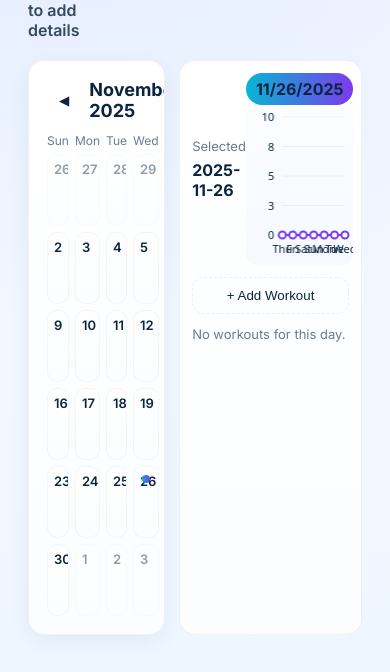
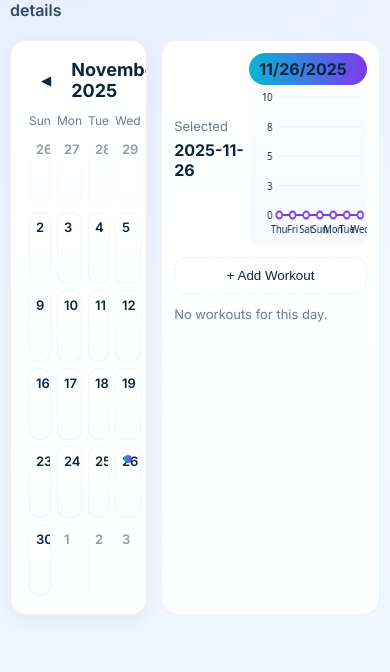
Before and after one commit to dylanrupnow/workout-calendar, a plain HTML site: page index.html in a window 390 px wide. Shown: the part 156-828 px from the top of the page. Drawn offline with Linux system fonts and the light colour scheme.

Commit message:
Updated for iPhone v2

```diff
--- a/index.html
+++ b/index.html
@@ -3,6 +3,9 @@
 	<head>
 		<meta charset="utf-8" />
 		<meta name="viewport" content="width=device-width, initial-scale=1" />
+		<meta name="apple-mobile-web-app-capable" content="yes" />
+		<meta name="apple-mobile-web-app-status-bar-style" content="default" />
+		<meta name="theme-color" content="#fbfdff" />
 		<title>Workout Calendar — Simple App</title>
 		<link href="https://fonts.googleapis.com/css2?family=Inter:wght@300;400;600;700;800&display=swap" rel="stylesheet">
 		<style>
@@ -14,14 +17,27 @@
 				--glass: rgba(11,37,64,0.06);
 				--muted: rgba(11,37,64,0.6);
 				--text: #0b2540;
+				--safe-top: env(safe-area-inset-top, 0px);
+				--safe-bottom: env(safe-area-inset-bottom, 0px);
 			}
 			*{box-sizing:border-box}
 			html,body{height:100%}
 			body{
-				margin:0; padding:28px; font-family:'Inter',system-ui,Segoe UI,Roboto,Arial;
+				margin:0; padding:calc(12px + var(--safe-top)) 12px calc(12px + var(--safe-bottom)); font-family:'Inter',system-ui,Segoe UI,Roboto,Arial;
 				background: radial-gradient(800px 400px at 10% 10%, rgba(120,160,255,0.12), transparent),
 						linear-gradient(180deg,var(--bg1),var(--bg2));
 				color:var(--text); -webkit-font-smoothing:antialiased;
+			}
+
+			/* Improve touch behavior and hide tap highlight on iOS */
+			button, .btn, .add-btn, .primary, .ghost { -webkit-tap-highlight-color: transparent; touch-action: manipulation; }
+
+			@media (max-width:420px){
+				body{ padding: calc(8px + var(--safe-top)) 10px calc(10px + var(--safe-bottom)); }
+				.modal{ width:96%; }
+				.day{ min-height:64px }
+				.btn{ padding:12px 14px; border-radius:12px }
+				.add-btn{ padding:12px }
 			}
 			.app{
 				max-width:920px; margin:0 auto; display:grid; grid-template-columns: 1fr 360px; grid-template-rows: auto 1fr; gap:14px; align-items:stretch; min-height:520px;
```
